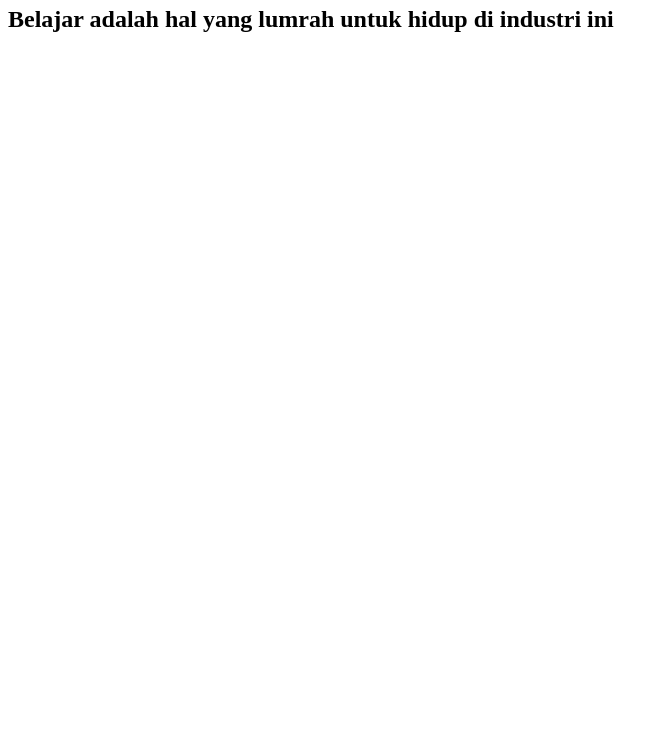
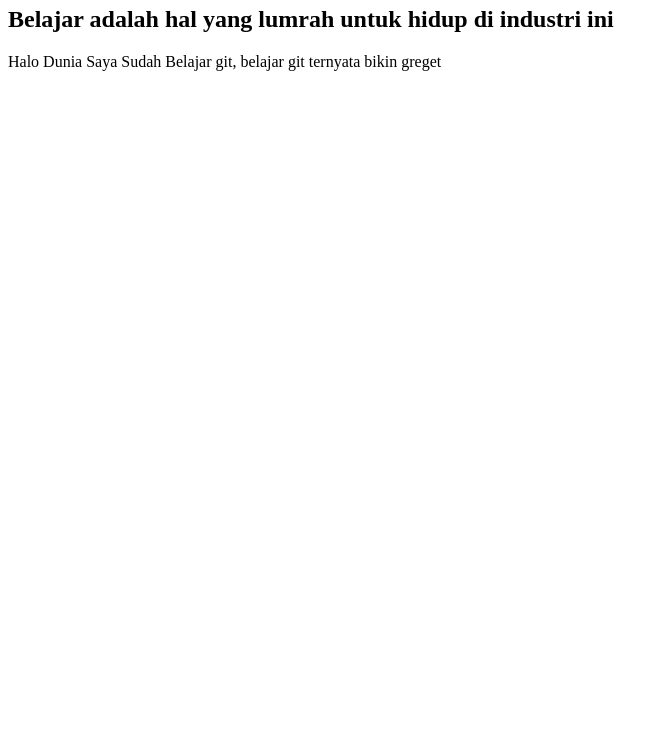
Before and after one commit to TribuanaTunggaDewa/belajar_git, a plain HTML site: page index.html in a window 1280 px wide. Shown: the part 60-800 px from the top of the page, without its empty margins (0-668 px from the left). Drawn offline with Linux system fonts and the light colour scheme.

Commit message:
ini perubahan ke -4

```diff
--- a/index.html
+++ b/index.html
@@ -6,5 +6,6 @@
 	<body>
 		<h1>Halo Dunia Saya Sedang Belajar Git</h1>
 		<h2>Belajar adalah hal yang lumrah untuk hidup di industri ini</h2>
+		<p>Halo Dunia Saya Sudah Belajar git, belajar git ternyata bikin greget</p>
 	</body
 </html>
```
